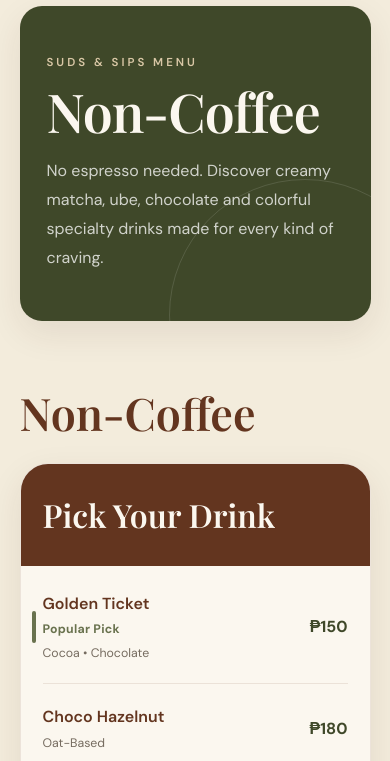
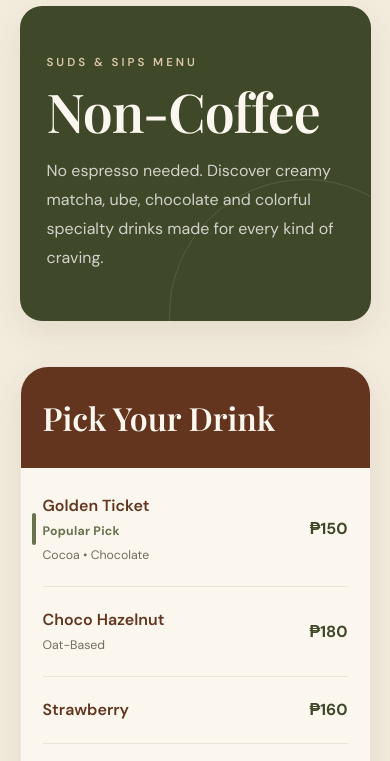
Before and after one commit to quisumbinglaranichole0226-design/suds-and-sips-menu, a plain HTML site: page non-coffee.html in a window 390 px wide. Shown: the part 81-842 px from the top of the page. Drawn offline with nearby package versions, Linux system fonts and the light colour scheme.

Commit message:
non-coffee.html

```diff
--- a/non-coffee.html
+++ b/non-coffee.html
@@ -29,7 +29,6 @@
     href="https://fonts.googleapis.com/css2?family=DM+Sans:wght@400;500;600;700&family=Playfair+Display:wght@500;600;700&display=swap"
     rel="stylesheet"
   >
-
 
   <style>
 
@@ -67,11 +66,8 @@
 
     body {
       font-family: "DM Sans", sans-serif;
-
       background: var(--cream);
-
       color: var(--text);
-
       line-height: 1.6;
     }
 
@@ -90,9 +86,7 @@
 
     .page {
       max-width: 1500px;
-
       margin: 0 auto;
-
       min-height: 100vh;
     }
 
@@ -103,83 +97,64 @@
 
     .header {
       position: sticky;
-
       top: 0;
-
       z-index: 1000;
 
       display: flex;
-
       align-items: center;
-
       justify-content: space-between;
 
       min-height: 82px;
-
       padding: 10px 5%;
 
-      background:
-        rgba(243, 236, 220, 0.96);
+      background: rgba(243, 236, 220, 0.96);
 
       border-bottom:
         1px solid rgba(99, 53, 31, 0.08);
 
       backdrop-filter: blur(16px);
-
       -webkit-backdrop-filter: blur(16px);
     }
 
 
     .brand {
       display: flex;
-
       align-items: center;
-
       height: 62px;
     }
 
 
     .cafe-logo {
       display: block;
-
       width: auto;
-
       height: 58px;
-
       max-width: 220px;
-
       object-fit: contain;
     }
 
 
     .back-link {
       display: flex;
-
       align-items: center;
-
       gap: 10px;
 
       color: var(--brown);
 
       font-size: 0.86rem;
-
       font-weight: 600;
     }
 
 
     .back-arrow {
       width: 42px;
-
       height: 42px;
 
       display: grid;
-
       place-items: center;
 
       border-radius: 50%;
 
       background: var(--brown);
-
       color: var(--cream-light);
 
       transition:
@@ -190,7 +165,6 @@
 
     .back-link:hover .back-arrow {
       transform: translateX(-4px);
-
       background: var(--deep-olive);
     }
 
@@ -206,7 +180,6 @@
 
     .hero-inner {
       position: relative;
-
       overflow: hidden;
 
       padding: 70px 60px;
@@ -214,7 +187,6 @@
       border-radius: 30px;
 
       background: var(--deep-olive);
-
       color: var(--cream-light);
 
       box-shadow: var(--shadow-soft);
@@ -227,11 +199,9 @@
       position: absolute;
 
       width: 270px;
-
       height: 270px;
 
       right: -70px;
-
       bottom: -130px;
 
       border:
@@ -243,7 +213,6 @@
 
     .eyebrow {
       position: relative;
-
       z-index: 2;
 
       margin-bottom: 14px;
@@ -251,18 +220,14 @@
       color: var(--sand);
 
       font-size: 0.72rem;
-
       font-weight: 600;
-
       letter-spacing: 3px;
-
       text-transform: uppercase;
     }
 
 
     .hero h1 {
       position: relative;
-
       z-index: 2;
 
       margin-bottom: 20px;
@@ -275,25 +240,20 @@
         clamp(3.4rem, 7vw, 6.4rem);
 
       font-weight: 600;
-
       line-height: 0.95;
-
       letter-spacing: -2px;
     }
 
 
     .hero p {
       position: relative;
-
       z-index: 2;
 
       max-width: 620px;
 
-      color:
-        rgba(255,255,255,0.76);
+      color: rgba(255,255,255,0.76);
 
       font-size: 1rem;
-
       line-height: 1.8;
     }
 
@@ -304,28 +264,7 @@
 
     .menu-section {
       padding:
-        85px 5% 65px;
-    }
-
-
-    .section-heading {
-      margin-bottom: 28px;
-    }
-
-
-    .section-heading h2 {
-      color: var(--brown);
-
-      font-family:
-        "Playfair Display",
-        serif;
-
-      font-size:
-        clamp(2.7rem, 5vw, 4.5rem);
-
-      font-weight: 600;
-
-      line-height: 1;
+        60px 5% 65px;
     }
 
 
@@ -347,18 +286,16 @@
       padding: 30px 34px;
 
       background: var(--brown);
-
       color: var(--cream-light);
     }
 
 
-    .menu-box-header h3 {
+    .menu-box-header h2 {
       font-family:
         "Playfair Display",
         serif;
 
       font-size: 2.4rem;
-
       font-weight: 600;
     }
 
@@ -370,9 +307,7 @@
 
     .menu-item {
       display: flex;
-
       align-items: center;
-
       justify-content: space-between;
 
       gap: 25px;
@@ -391,9 +326,7 @@
 
     .menu-item-info {
       display: flex;
-
       flex-direction: column;
-
       gap: 4px;
     }
 
@@ -402,7 +335,6 @@
       color: var(--brown);
 
       font-size: 1rem;
-
       font-weight: 600;
     }
 
@@ -414,31 +346,27 @@
     }
 
 
-    /* POPULAR PICK LABEL */
-
-    .popular-note {
-      color: var(--olive);
-
-      font-weight: 700;
-
-      letter-spacing: 0.25px;
-    }
-
-
     .menu-item-price {
       flex-shrink: 0;
 
       color: var(--deep-olive);
 
       font-size: 1rem;
-
       font-weight: 700;
     }
 
 
     /* ========================================
-       POPULAR ITEMS
+       POPULAR PICK
     ======================================== */
+
+    .popular-note {
+      color: var(--olive);
+
+      font-weight: 700;
+      letter-spacing: 0.25px;
+    }
+
 
     .popular-item {
       position: relative;
@@ -451,11 +379,9 @@
       position: absolute;
 
       left: -17px;
-
       top: 50%;
 
       width: 4px;
-
       height: 38px;
 
       border-radius: 999px;
@@ -472,11 +398,9 @@
 
     .coming-soon-item {
       margin: 10px -18px;
-
       padding: 23px 18px;
 
       border-bottom: none;
-
       border-radius: 18px;
 
       background:
@@ -484,8 +408,7 @@
     }
 
 
-    .coming-soon-item
-    .menu-item-name {
+    .coming-soon-item .menu-item-name {
       color: var(--deep-olive);
 
       font-family:
@@ -498,25 +421,20 @@
 
     .coming-soon {
       display: inline-flex;
-
       align-items: center;
 
       width: fit-content;
 
       margin-top: 3px;
-
       padding: 4px 9px;
 
       border-radius: 999px;
 
       background: var(--olive);
-
       color: var(--cream-light);
 
       font-size: 0.64rem;
-
       font-weight: 700;
-
       letter-spacing: 1.2px;
 
       text-transform: uppercase;
@@ -535,9 +453,7 @@
 
     .addons-inner {
       display: flex;
-
       align-items: center;
-
       justify-content: space-between;
 
       gap: 25px;
@@ -547,7 +463,6 @@
       border-radius: 22px;
 
       background: var(--olive);
-
       color: var(--cream-light);
     }
 
@@ -560,9 +475,7 @@
       color: var(--sand);
 
       font-size: 0.67rem;
-
       font-weight: 700;
-
       letter-spacing: 2px;
 
       text-transform: uppercase;
@@ -575,16 +488,13 @@
         serif;
 
       font-size: 1.9rem;
-
       font-weight: 600;
     }
 
 
     .addons-list {
       display: flex;
-
       flex-wrap: wrap;
-
       justify-content: flex-end;
 
       gap: 11px;
@@ -622,7 +532,6 @@
       border-radius: 24px;
 
       background: var(--brown);
-
       color: var(--cream-light);
 
       text-align: center;
@@ -637,9 +546,7 @@
       color: var(--sand);
 
       font-size: 0.68rem;
-
       font-weight: 700;
-
       letter-spacing: 3px;
 
       text-transform: uppercase;
@@ -655,7 +562,6 @@
         clamp(2rem, 4vw, 3.3rem);
 
       font-weight: 500;
-
       line-height: 1.1;
     }
 
@@ -668,16 +574,13 @@
       padding: 50px 5%;
 
       background: var(--deep-olive);
-
       color: var(--cream-light);
     }
 
 
     .footer-inner {
       display: flex;
-
       align-items: center;
-
       justify-content: space-between;
 
       gap: 40px;
@@ -686,9 +589,7 @@
 
     .footer-logo {
       width: auto;
-
       height: 58px;
-
       max-width: 200px;
 
       object-fit: contain;
@@ -700,7 +601,6 @@
         rgba(255,255,255,0.68);
 
       font-size: 0.84rem;
-
       line-height: 1.9;
 
       text-align: right;
@@ -720,7 +620,6 @@
 
       .addons-inner {
         flex-direction: column;
-
         align-items: flex-start;
       }
 
@@ -732,7 +631,6 @@
 
       .footer-inner {
         flex-direction: column;
-
         align-items: flex-start;
       }
 
@@ -752,7 +650,6 @@
 
       .header {
         min-height: 70px;
-
         padding: 8px 5%;
       }
 
@@ -764,7 +661,6 @@
 
       .cafe-logo {
         height: 48px;
-
         max-width: 165px;
       }
 
@@ -776,7 +672,6 @@
 
       .back-arrow {
         width: 40px;
-
         height: 40px;
       }
 
@@ -788,27 +683,19 @@
 
       .hero-inner {
         padding: 48px 27px;
-
         border-radius: 22px;
       }
 
 
       .hero h1 {
         font-size: 3.35rem;
-
         letter-spacing: -1px;
       }
 
 
       .menu-section {
-        padding-top: 70px;
-
+        padding-top: 45px;
         padding-bottom: 50px;
-      }
-
-
-      .section-heading h2 {
-        font-size: 2.8rem;
       }
 
 
@@ -817,7 +704,7 @@
       }
 
 
-      .menu-box-header h3 {
+      .menu-box-header h2 {
         font-size: 2rem;
       }
 
@@ -834,14 +721,12 @@
 
       .popular-item::before {
         left: -11px;
-
         height: 32px;
       }
 
 
       .coming-soon-item {
         margin: 8px -10px;
-
         padding: 20px 10px;
       }
 
@@ -877,9 +762,7 @@
   <div class="page">
 
 
-    <!-- =====================================
-         HEADER
-    ====================================== -->
+    <!-- HEADER -->
 
     <header class="header">
 
@@ -920,9 +803,7 @@
     <main>
 
 
-      <!-- =====================================
-           HERO
-      ====================================== -->
+      <!-- HERO -->
 
       <section class="hero">
 
@@ -950,30 +831,18 @@
 
 
 
-      <!-- =====================================
-           NON-COFFEE MENU
-      ====================================== -->
+      <!-- NON-COFFEE MENU -->
 
       <section class="menu-section">
-
-
-        <div class="section-heading">
-
-          <h2>
-            Non-Coffee
-          </h2>
-
-        </div>
-
 
         <div class="menu-box">
 
 
           <div class="menu-box-header">
 
-            <h3>
+            <h2>
               Pick Your Drink
-            </h3>
+            </h2>
 
           </div>
 
@@ -1175,9 +1044,7 @@
 
 
 
-      <!-- =====================================
-           ADD ONS
-      ====================================== -->
+      <!-- ADD ONS -->
 
       <section class="addons">
 
@@ -1220,9 +1087,7 @@
 
 
 
-      <!-- =====================================
-           BRAND MESSAGE
-      ====================================== -->
+      <!-- BRAND MESSAGE -->
 
       <section class="message">
 
@@ -1247,9 +1112,7 @@
 
 
 
-    <!-- =====================================
-         FOOTER
-    ====================================== -->
+    <!-- FOOTER -->
 
     <footer>
 
```
